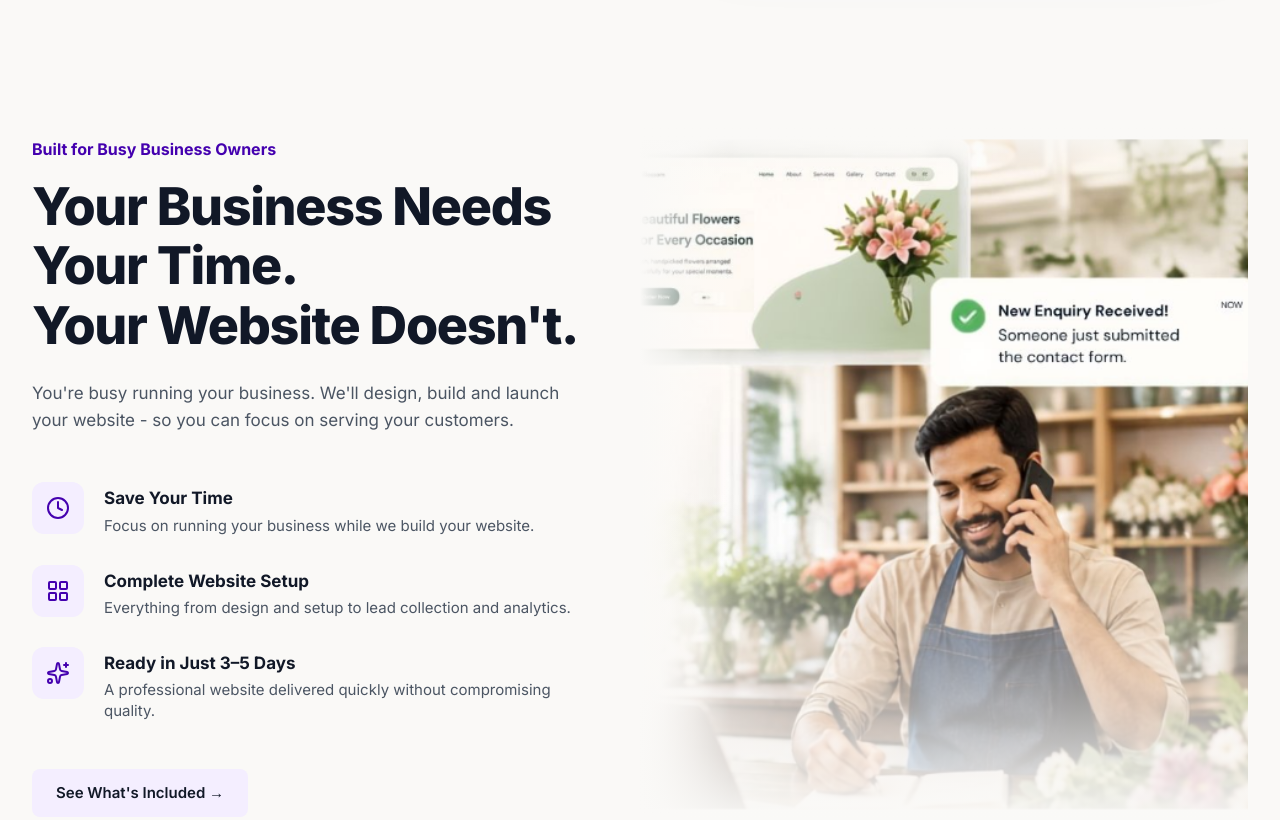
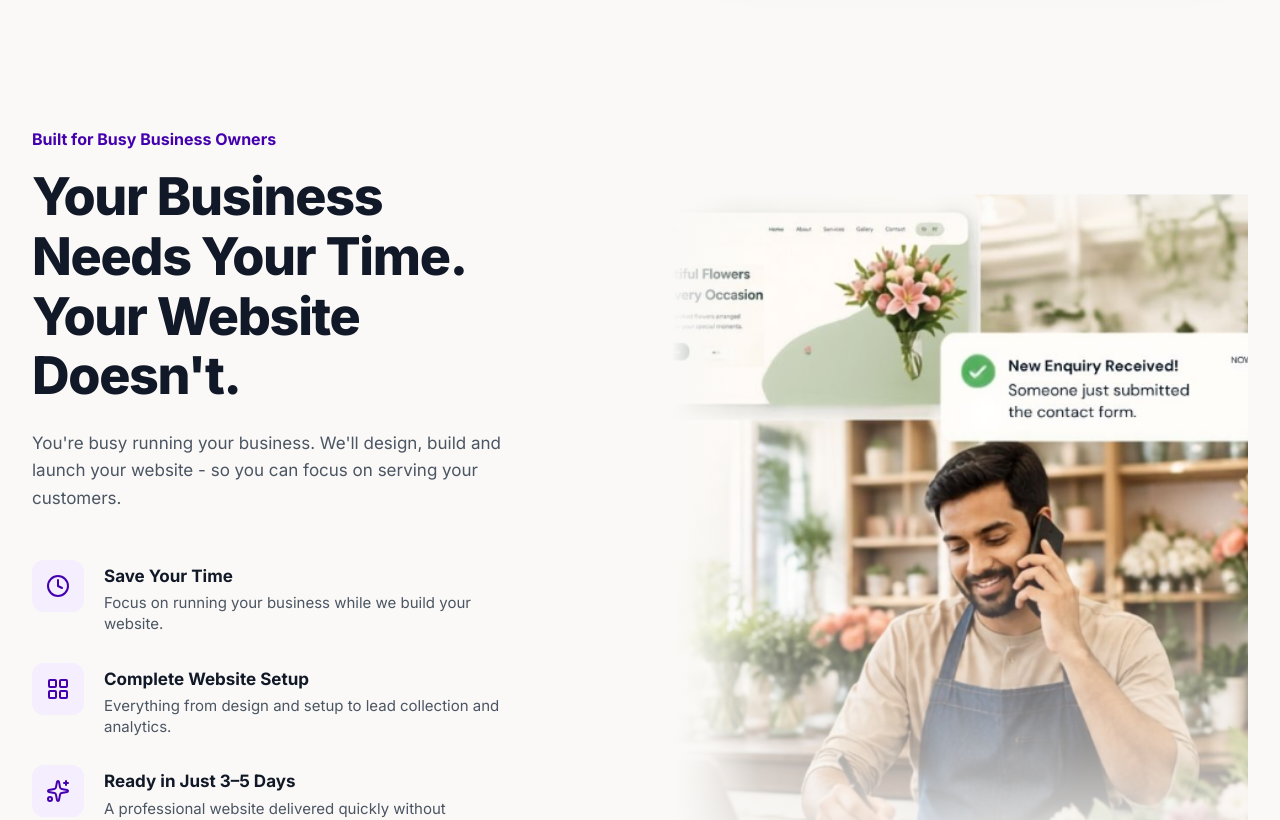
Before and after one commit to zehracodes29/landingpage, a Next.js app in the folder pagemistri-landing/: page / in a window 1280 px wide. Shown: the part 960-1780 px from the top of the page. Built offline with nearby package versions, Linux system fonts and the light colour scheme.

Commit message:
feat: add BusinessBenefits section component

```diff
--- a/pagemistri-landing/src/components/BusinessBenefits/BusinessBenefits.jsx
+++ b/pagemistri-landing/src/components/BusinessBenefits/BusinessBenefits.jsx
@@ -7,7 +7,7 @@ const BusinessBenefits = () => {
   return (
     <section className="relative bg-[#FAF9F7] py-16 md:py-24 overflow-hidden font-sans">
       <div className="max-w-[1280px] mx-auto px-6 md:px-8 lg:px-[32px] w-full">
-        <div className="flex flex-col lg:flex-row items-center justify-between lg:gap-12">
+        <div className="grid grid-cols-1 lg:grid-cols-12 items-center gap-12 lg:gap-16">
 
           {/* Left Column */}
           <motion.div
@@ -15,7 +15,7 @@ const BusinessBenefits = () => {
             whileInView={{ opacity: 1, y: 0 }}
             viewport={{ once: true, margin: "-50px" }}
             transition={{ duration: 0.7, ease: "easeOut" }}
-            className="w-full lg:w-[45%] flex flex-col items-start gap-8 z-20 relative"
+            className="w-full lg:col-span-5 flex flex-col items-start gap-8 z-20 relative"
           >
             {/* Header Content */}
             <div className="flex flex-col gap-4 w-full">
@@ -89,7 +89,7 @@ const BusinessBenefits = () => {
             whileInView={{ opacity: 1 }}
             viewport={{ once: true }}
             transition={{ duration: 1, ease: "easeOut" }}
-            className="w-full lg:w-[50%] relative mt-16 lg:mt-0"
+            className="w-full lg:col-span-6 lg:col-start-7 relative mt-16 lg:mt-0 overflow-hidden lg:rounded-l-2xl"
           >
             {/* Image Container with seamless fade masks */}
             <div className="relative w-full h-[500px] md:h-[600px] lg:h-[700px]">
```
